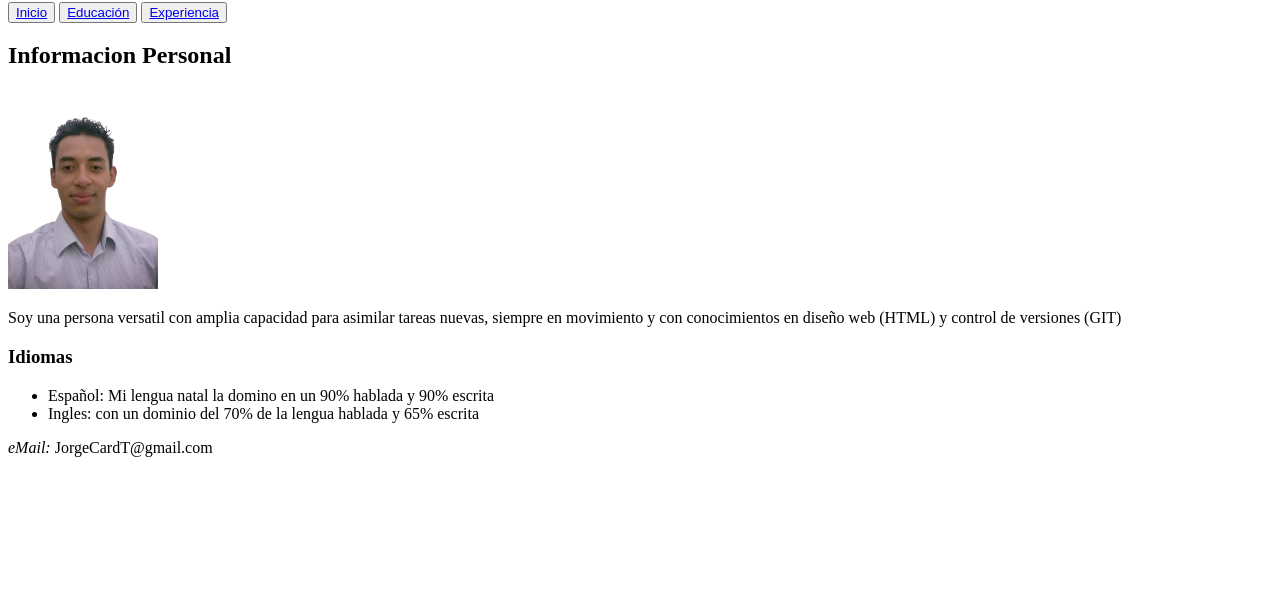
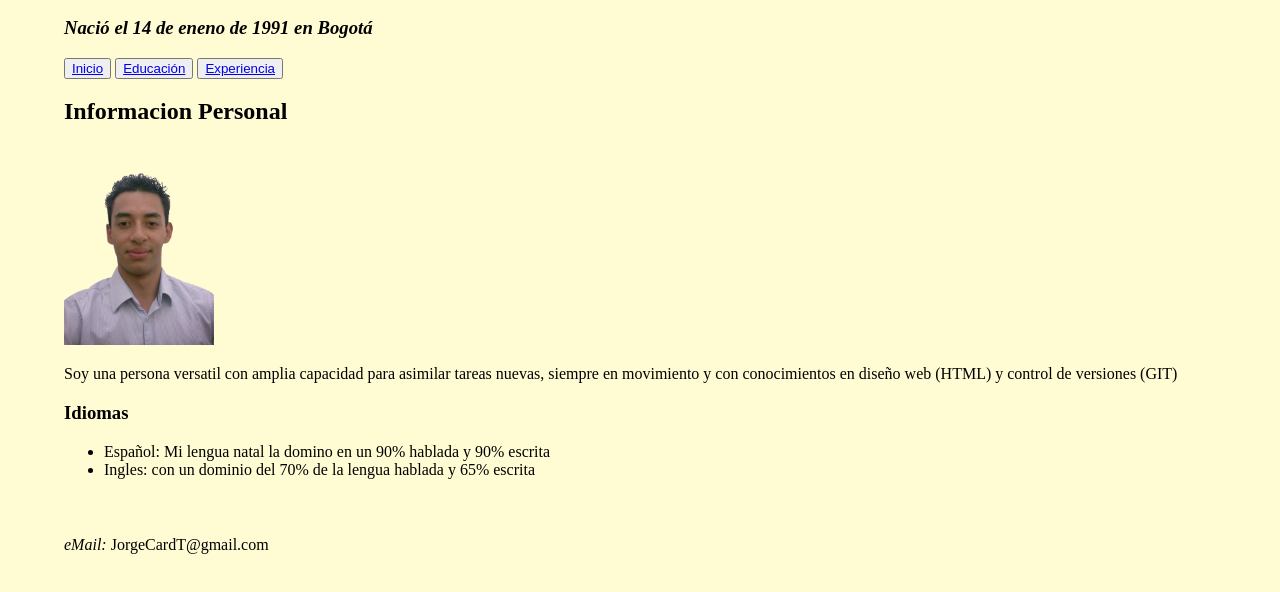
Before and after one commit to jorgecardenast/Fundamentos-de-HTML, a plain HTML site: page index.html in a window 1280 px wide. Shown: the part 378-970 px from the top of the page. Before the commit the page ends 851 px from the top, so only its background shows below. Drawn offline with Linux system fonts and the light colour scheme.

Commit message:
primera hoja de estilos

```diff
--- /dev/null
+++ b/css/style.css
@@ -0,0 +1,7 @@
+body{
+	background: #fffbd3;
+	margin: 5%
+}
+footer{
+	margin-top: 5%;
+}
--- a/index.html
+++ b/index.html
@@ -6,6 +6,7 @@
 	<meta name="author" content="Jorge Cardenas https://github.com/jorgecardenast">
 	<meta name="keywods" content="Hoja de vida, Curriculum Vitae, Resumen Curricula">
 	<meta name="description" content="Hoja de vida de Jorge Cárdenas">
+	<link rel="stylesheet" type="text/css" href="css/style.css">
 	<title>Hoja de vida</title>
 </head>
 	<header>
```
